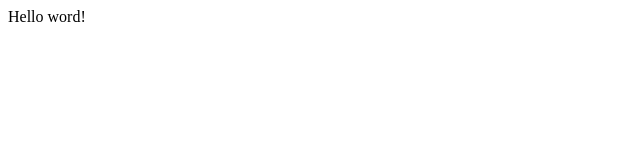
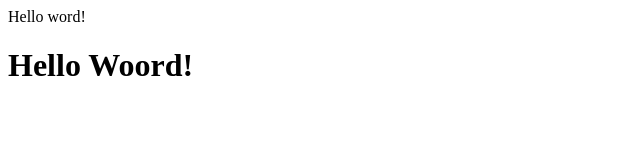
Before and after one commit to TheKevinGDX/me, a plain HTML site: page index.html in a window 1280 px wide. Shown: the whole page, without its empty margins (0-640 px from the left). Drawn offline with Linux system fonts and the light colour scheme.

Commit message:
Update index.html

```diff
--- a/index.html
+++ b/index.html
@@ -2,6 +2,13 @@
   <tittle>
   Hello word!
   </tittle>
+  <head>
+    <body>
 
+      <h1>Hello Woord! </h1>
+
+    </body>
+
+  </head>
 
 </html>
```
